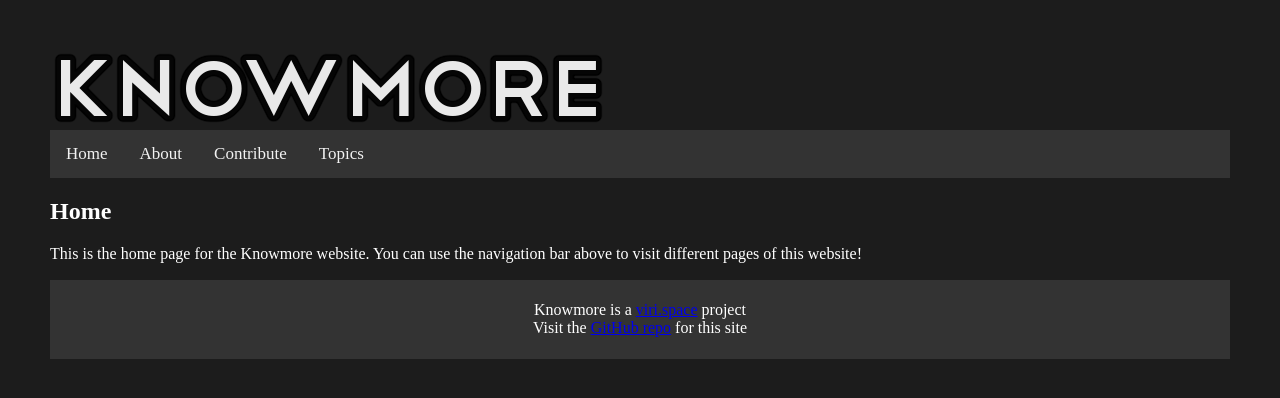
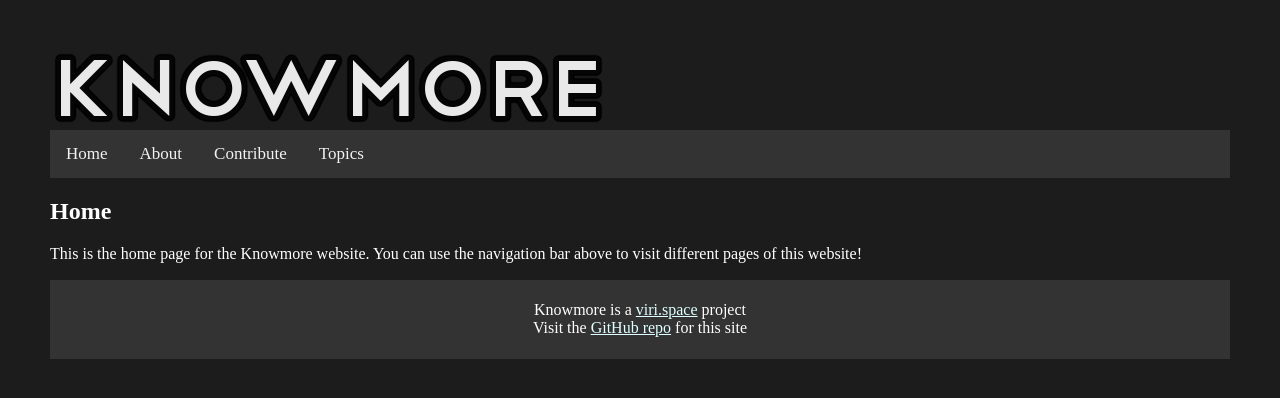
Before and after one commit to vuwnu/knowmore, a Jekyll site: the page built from index.md, in a window 1280 px wide. Shown: the top 398 px of the page. Built offline with Jekyll 4.4.1, drawn with Linux system fonts in a browser that asks for light colours.

Commit message:
fixed link styling

```diff
--- a/assets/css/main.scss
+++ b/assets/css/main.scss
@@ -17,6 +17,13 @@ footer {
   background: #333;
   color: white;
   padding: 5px;
+}
+
+a {
+  color: lightcyan;
+}
+a:hover {
+  color: whitesmoke;
 }
 
 /* width */
```
